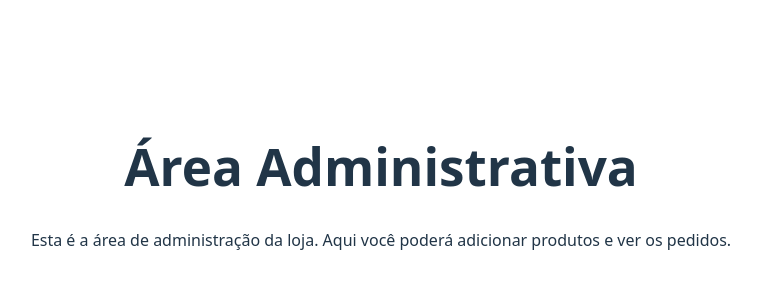
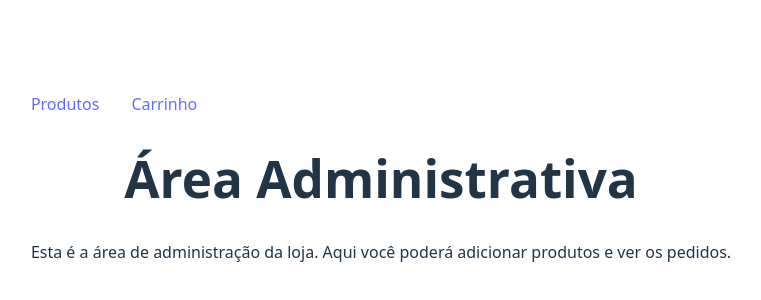
Before and after one commit to TobiasAlvz/React-Stock, a React (Vite) app: page /admin in a window 1280 px wide. Shown: the part 214-514 px from the top of the page, without its empty margins (259-1020 px from the left). Built offline with nearby package versions, Linux system fonts and the light colour scheme.

Commit message:
Update Admin.jsx

```diff
--- a/src/components/Admin.jsx
+++ b/src/components/Admin.jsx
@@ -1,8 +1,18 @@
+import { Link } from "react-router-dom";
 export default function AdminHome() {
   return (
     <main>
+      <header>
+        <nav style={{ display: "flex", gap: "2rem" }}>
+          <Link to="/products">Produtos</Link>
+          <Link to="/cart">Carrinho</Link>
+        </nav>
+      </header>
       <h1>Área Administrativa</h1>
-      <p>Esta é a área de administração da loja. Aqui você poderá adicionar produtos e ver os pedidos.</p>
+      <p>
+        Esta é a área de administração da loja. Aqui você poderá adicionar
+        produtos e ver os pedidos.
+      </p>
     </main>
-  )
+  );
 }
```
